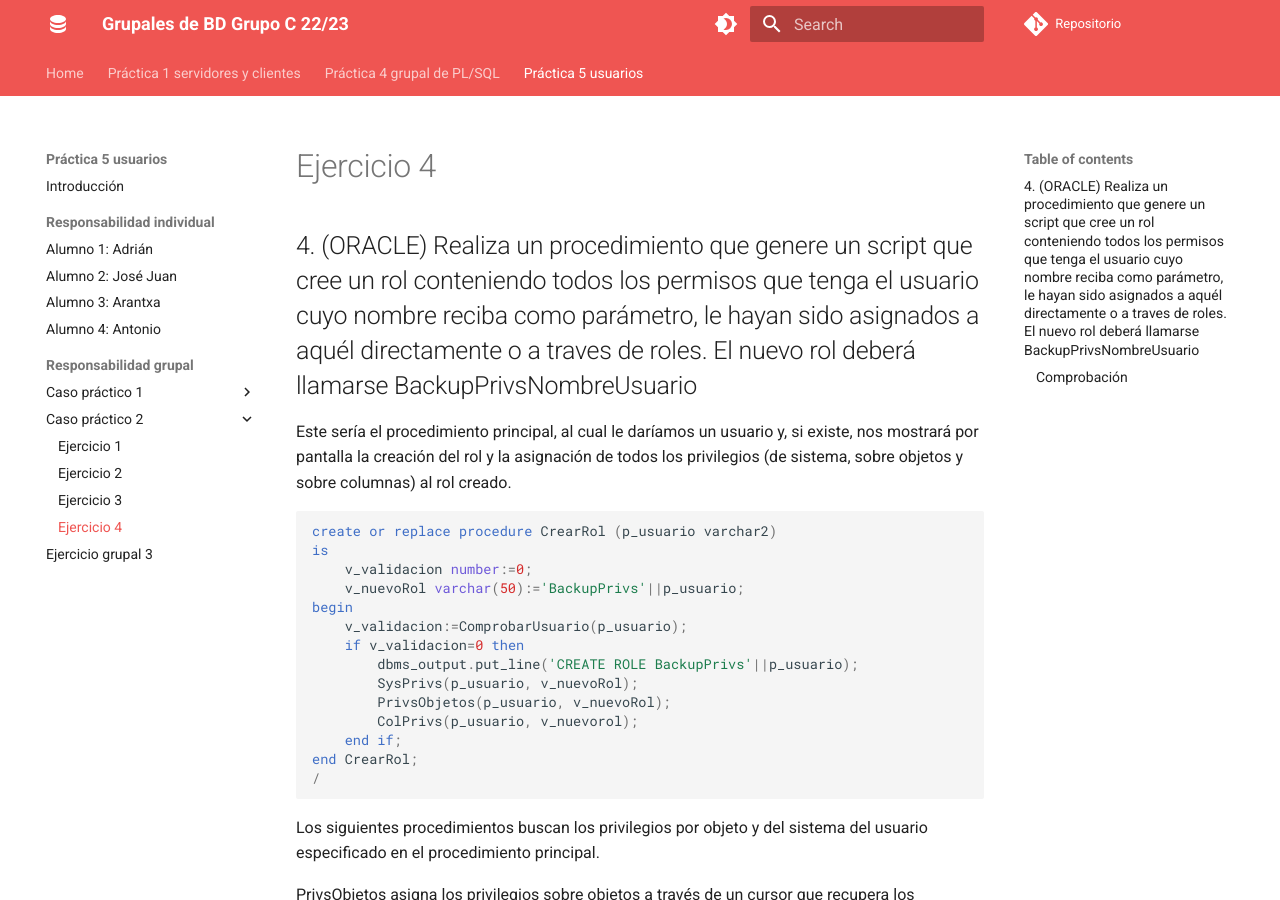
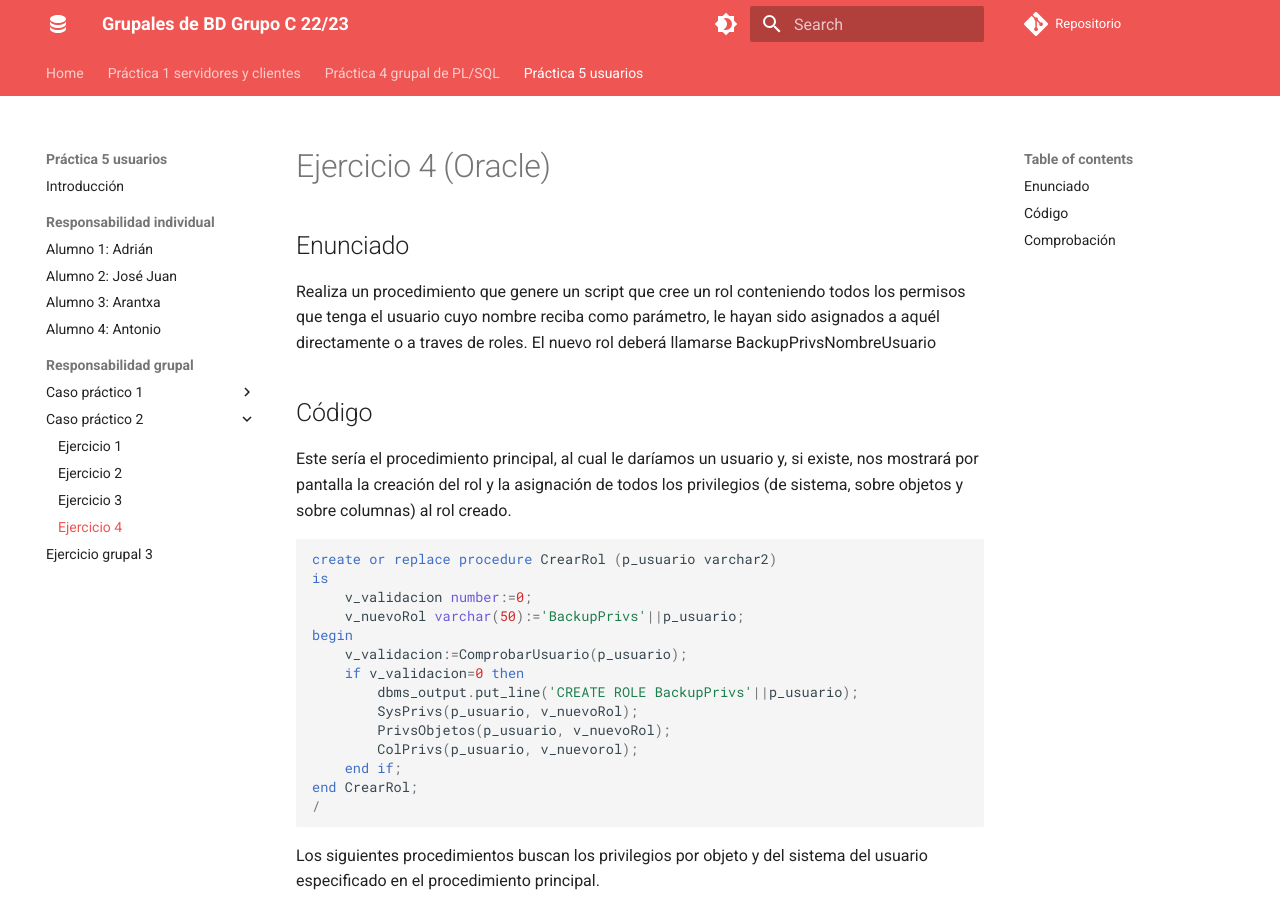
Before and after one commit to adriasir123/grupalesbdc, an MkDocs documentation site: the page built from docs/p5-usuarios/rg/caso-practico-2-ej4.md, in a window 1280 px wide and 900 px high. Built offline with MkDocs 1.6.1 and Material for MkDocs 9.7.7, drawn with Linux system fonts in a browser that asks for light colours; comment, search, counter and statistics services are not loaded.

Commit message:
pequeños arreglos

````diff
--- a/docs/p5-usuarios/rg/caso-practico-2-ej4.md
+++ b/docs/p5-usuarios/rg/caso-practico-2-ej4.md
@@ -1,6 +1,10 @@
-# Ejercicio 4
+# Ejercicio 4 (Oracle)
 
-## 4. (ORACLE) Realiza un procedimiento que genere un script que cree un rol conteniendo todos los permisos que tenga el usuario cuyo nombre reciba como parámetro, le hayan sido asignados a aquél directamente o a traves de roles. El nuevo rol deberá llamarse BackupPrivsNombreUsuario
+## Enunciado
+
+Realiza un procedimiento que genere un script que cree un rol conteniendo todos los permisos que tenga el usuario cuyo nombre reciba como parámetro, le hayan sido asignados a aquél directamente o a traves de roles. El nuevo rol deberá llamarse BackupPrivsNombreUsuario
+
+## Código
 
 Este sería el procedimiento principal, al cual le daríamos un usuario y, si existe, nos mostrará por pantalla la creación del rol y la asignación de todos los privilegios (de sistema, sobre objetos y sobre columnas) al rol creado.
 
@@ -115,7 +119,7 @@ end ComprobarUsuario;
 /
 ```
 
-### Comprobación
+## Comprobación
 
 En la captura de pantalla vemos que si usamos el procedimiento CrearRol con un usuario que no existe nos aparece el mensaje "No existe el usuario usuario". En cambio si lo usamos con el usuario ADMIN nos mostrará todos los grant que deberemos aplicar al nuevo rol creado, que en este caso serán todos, ya que el usuario admin tiene todos los privilegios otorgados.
 
````
